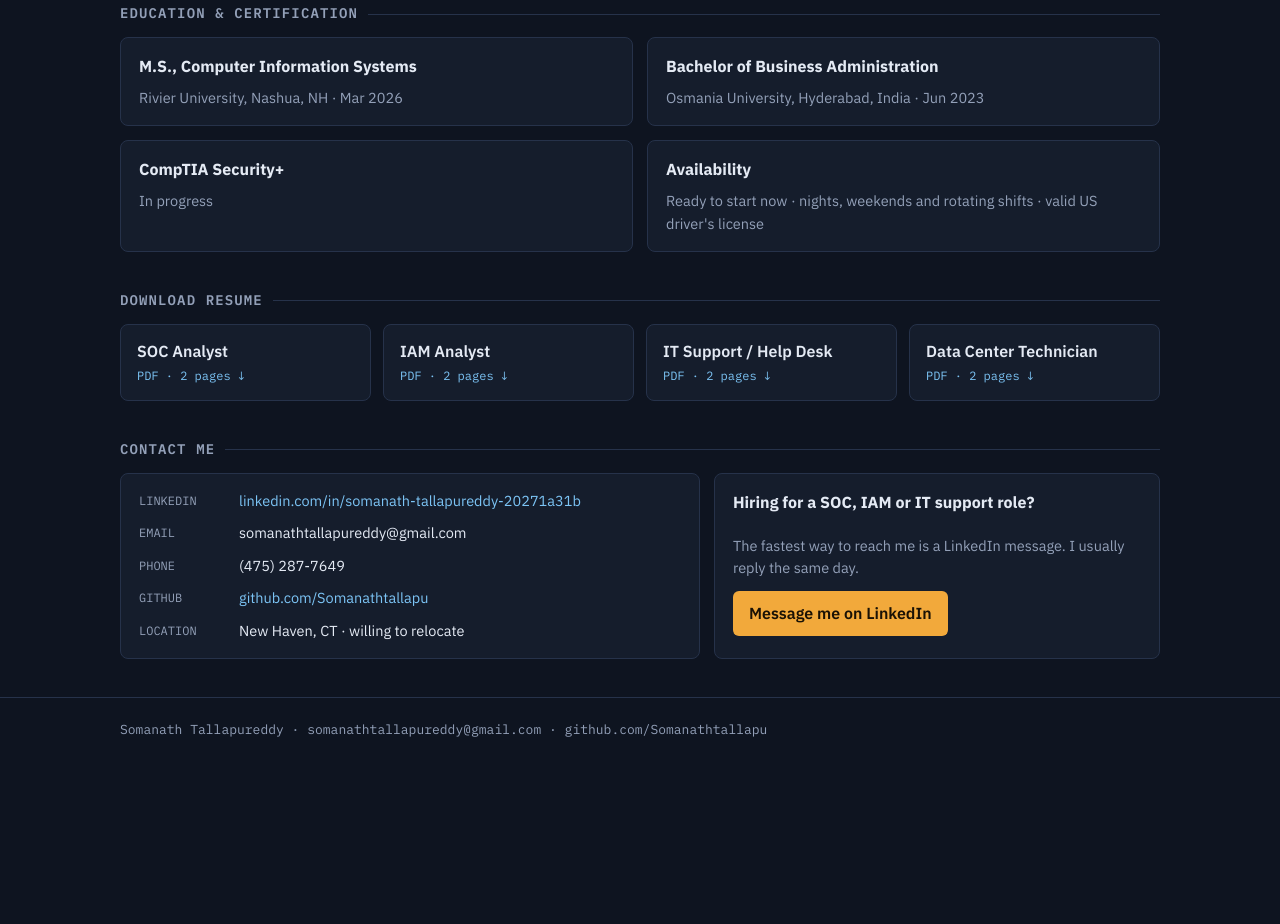
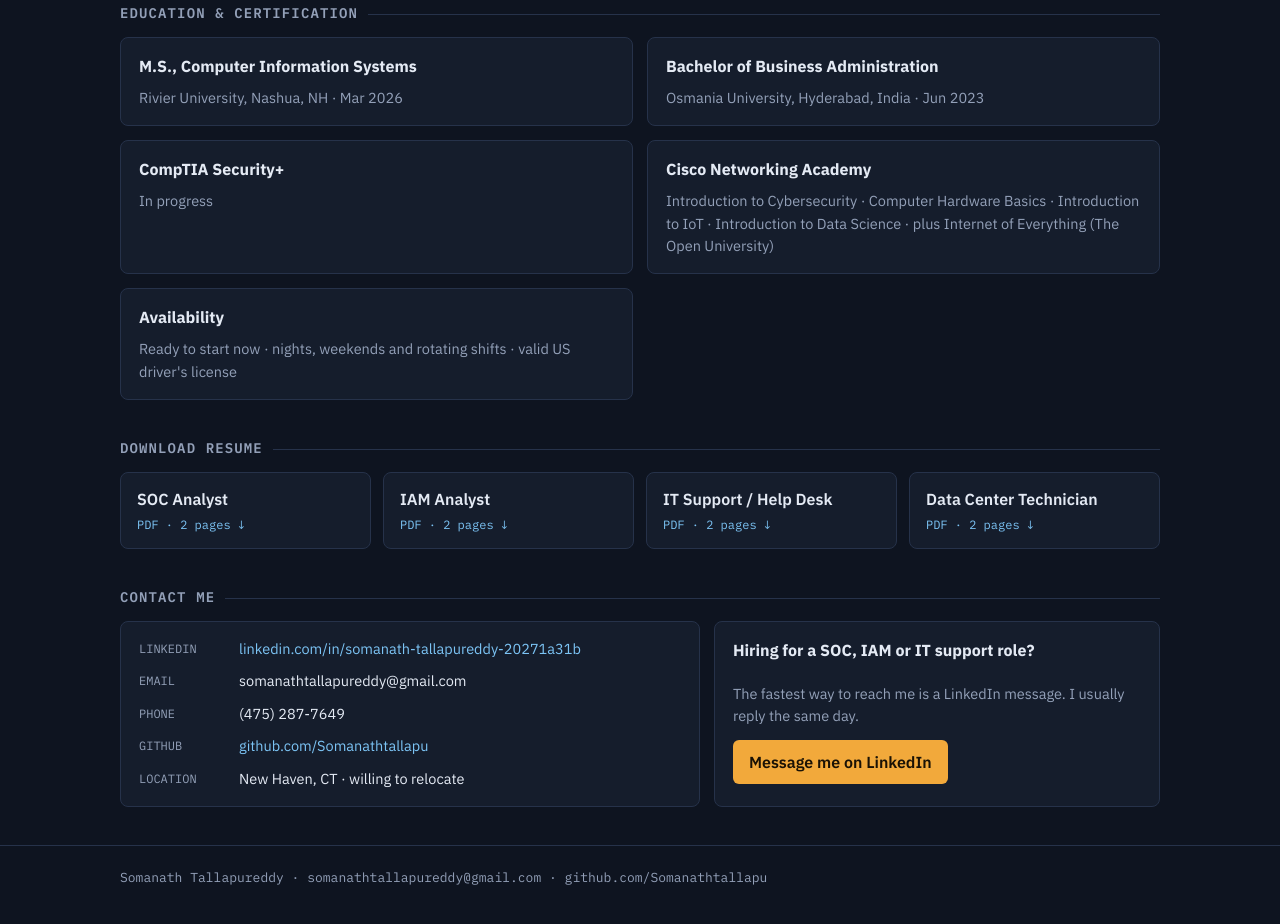
Before and after one commit to Somanathtallapu/Somanathtallapu.github.io, a plain HTML site: page index.html in a window 1280 px wide. Shown: the part 2416-3340 px from the top of the page. Before the commit the page ends 3196 px from the top, so only its background shows below. Drawn offline with Linux system fonts and the light colour scheme.

Commit message:
Update index.htmlAdd Cisco Networking Academy certifications

```diff
--- a/index.html
+++ b/index.html
@@ -305,6 +305,7 @@ InitiatedBy  == Target
       <div class="card"><h3>M.S., Computer Information Systems</h3><p>Rivier University, Nashua, NH · Mar 2026</p></div>
       <div class="card"><h3>Bachelor of Business Administration</h3><p>Osmania University, Hyderabad, India · Jun 2023</p></div>
       <div class="card"><h3>CompTIA Security+</h3><p>In progress</p></div>
+      <div class="card"><h3>Cisco Networking Academy</h3><p>Introduction to Cybersecurity · Computer Hardware Basics · Introduction to IoT · Introduction to Data Science · plus Internet of Everything (The Open University)</p></div>
       <div class="card"><h3>Availability</h3><p>Ready to start now · nights, weekends and rotating shifts · valid US driver's license</p></div>
     </div>
   </section>
```
